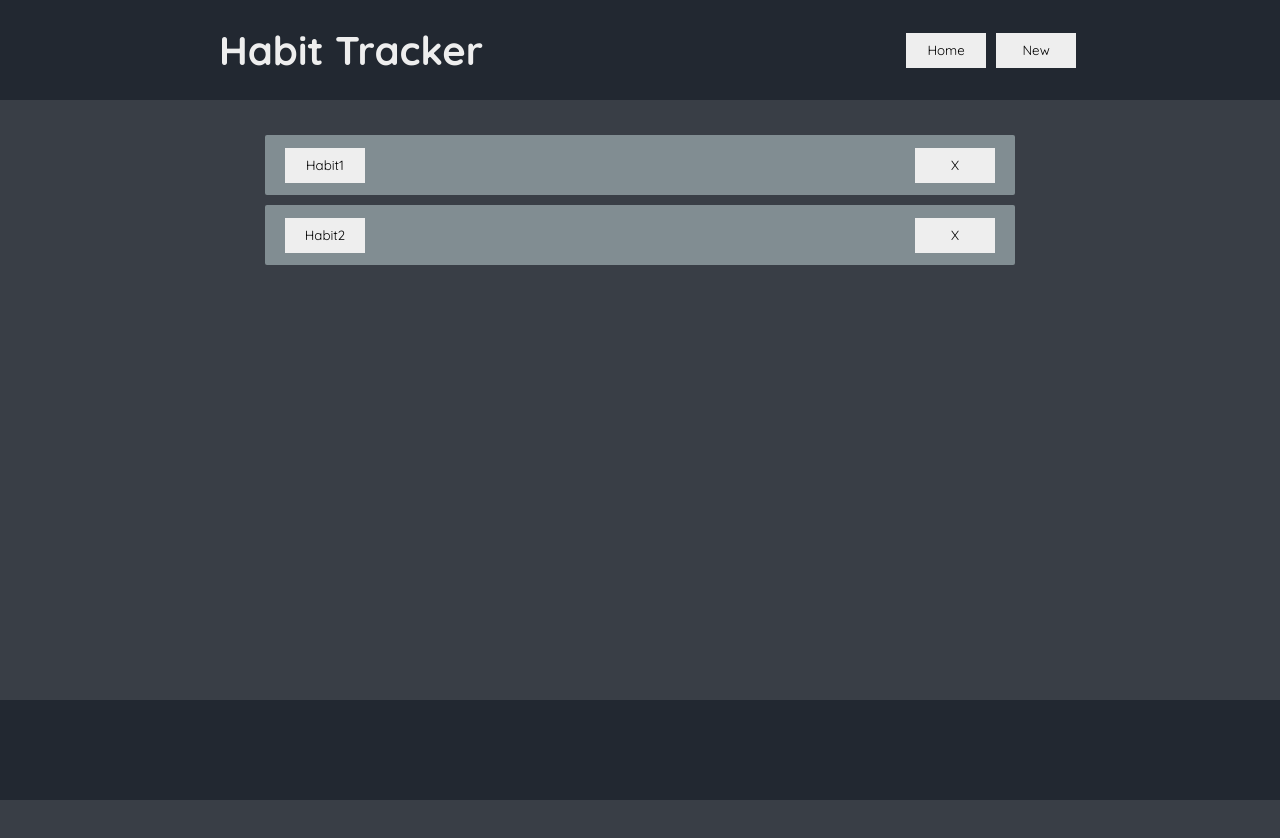
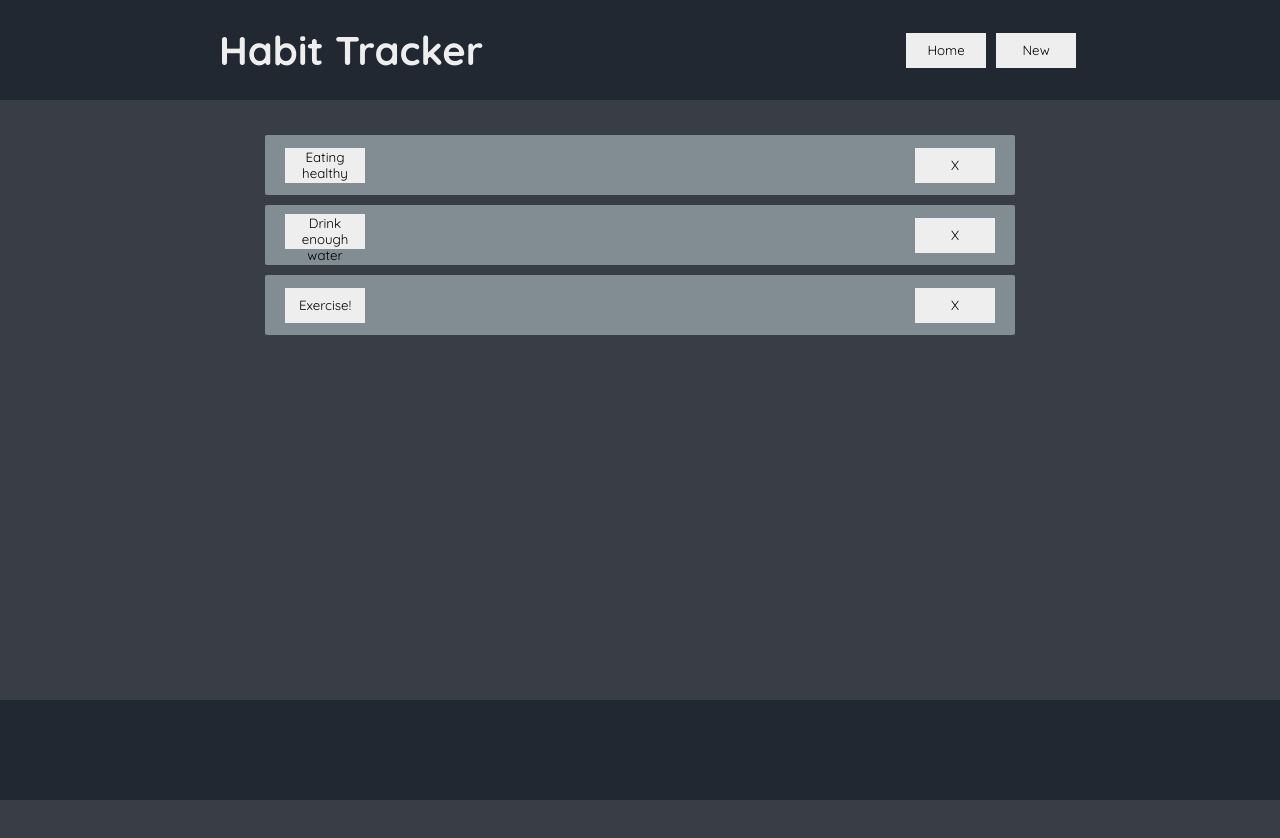
Before and after one commit to mmn92/habit-tracker, a React (Create React App) app: page / in a window 1280 px wide. Shown: the top 838 px of the page. Built offline with nearby package versions, Linux system fonts and the light colour scheme.

Commit message:
edit default habits

```diff
--- a/src/App.js
+++ b/src/App.js
@@ -112,14 +112,19 @@ class App extends React.Component {
 const defaultProgress = [false, false, false, false, false, false, false];
 
 const defaultHabits = [{
-  name: "Habit1",
-  description: "This is my first habit",
+  name: "Eating healthy",
+  description: "Eat vegetables everyday at lunch.",
   progress: [true, false, false, false, true, true, false]
 },
 {
-  name: "Habit2",
-  description: "This is my second habit",
+  name: "Drink enough water",
+  description: "Drink at least 2L of water everyday",
   progress: [false, false, true, false, true, true, false]
+},
+{
+  name: "Exercise!",
+  description: "Practice 30min of exercise each day",
+  progress: [false, true, true, false, true, false, false]
 }
 ]
 
```
